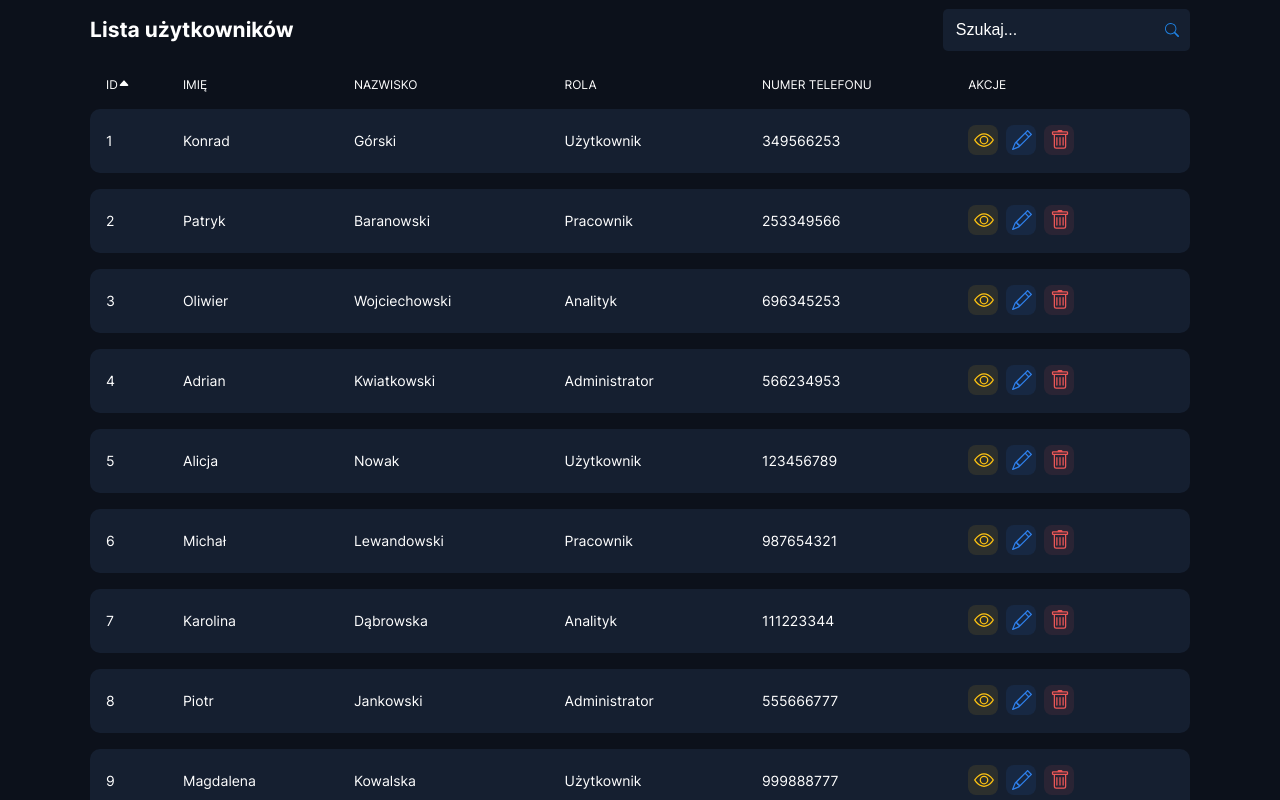
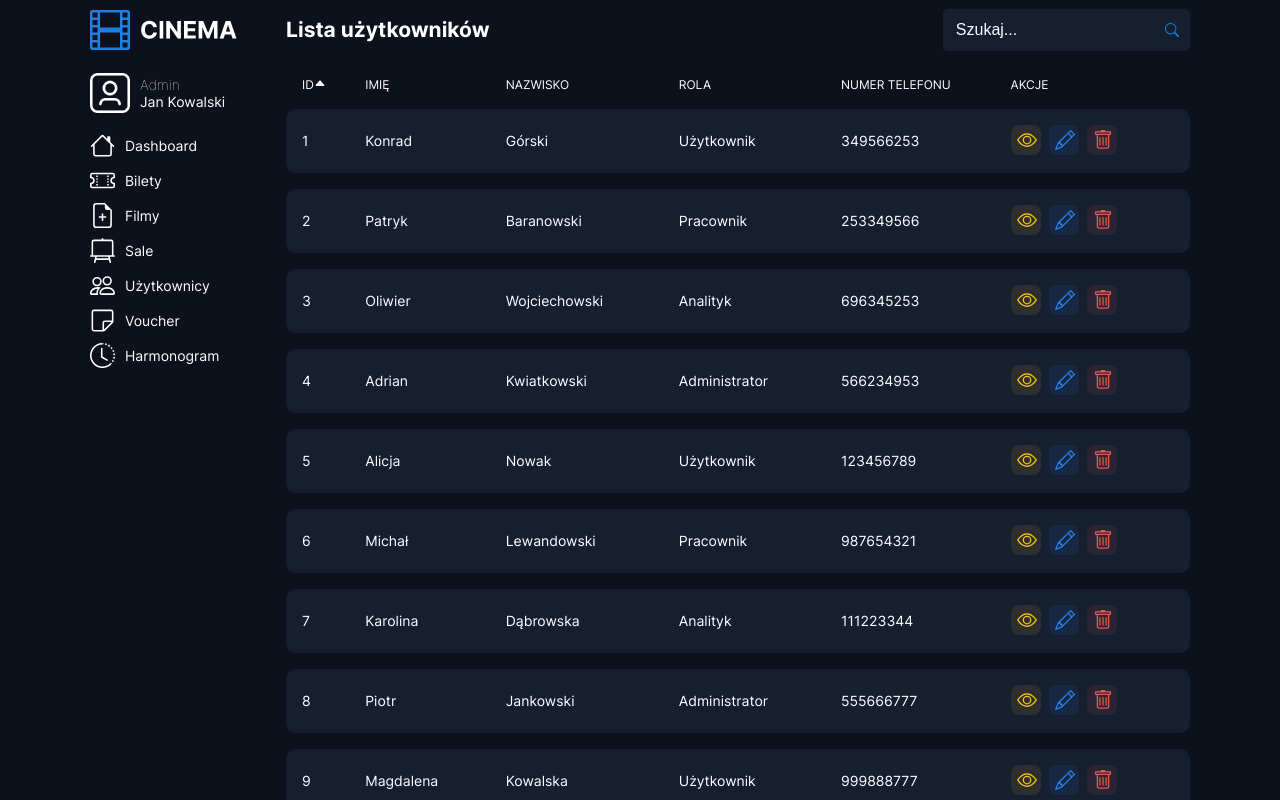
Before and after one commit to dezmerek/CinemaModern-project, a React (Create React App) app in the folder frontend/: page /dashboard/users in a window 1280 px wide. Shown: the top 800 px of the page. Built offline with nearby package versions, Linux system fonts and the light colour scheme.

Commit message:
Add Sidebar to UsersView

```diff
--- a/frontend/src/Styles/components/_Sidebar.scss
+++ b/frontend/src/Styles/components/_Sidebar.scss
@@ -1,14 +1,9 @@
 .sidebar {
-    width: 190px;
     display: flex;
     flex-direction: column;
 
     .sidebar__logo {
-        padding-top: 20px;
-
-        img {
-            max-width: 100%;
-        }
+        padding-top: 10px;
     }
 
     .profile {
--- a/frontend/src/routers/Users.js
+++ b/frontend/src/routers/Users.js
@@ -1,10 +1,14 @@
 import React from "react";
 import UsersView from '../components/dashboard/UsersView/UsersView';
+import Sidebar from '../components/dashboard/Sidebar/Sidebar';
 
 export const Users = () => {
     return (
-        <>
-            <UsersView />
-        </>
+        <div style={{ display: 'flex', gap: '3rem' }}>
+            <Sidebar />
+            <div style={{ flexBasis: '100%' }}>
+                <UsersView />
+            </div>
+        </div>
     );
 };
```
